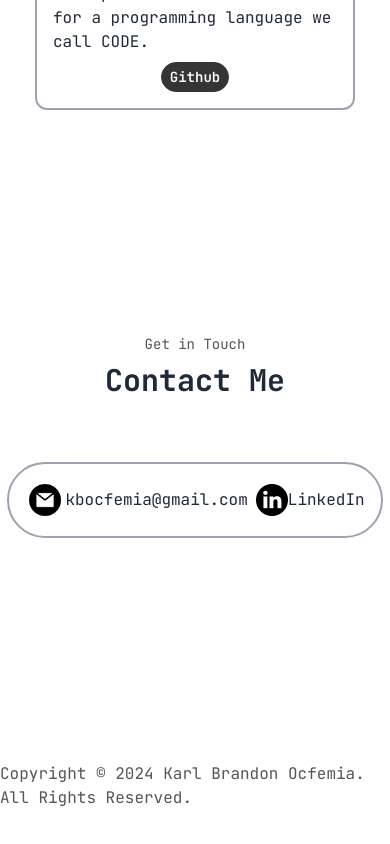
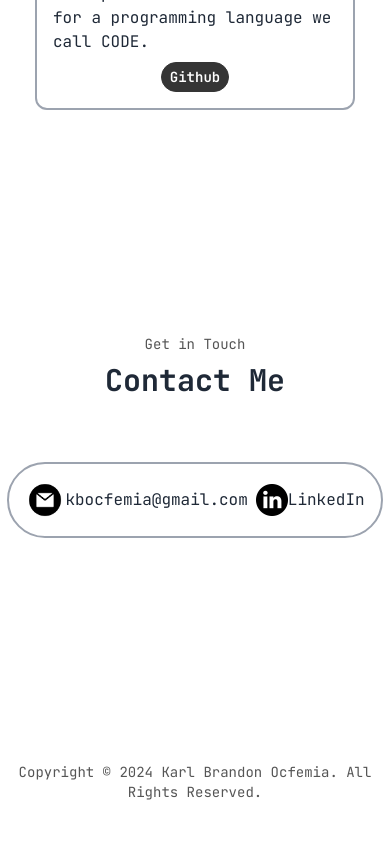
Before and after one commit to kb12233/ocfemia_portfolio_react, a React (Vite) app: page / in a window 390 px wide. Shown: the part 4122-4966 px from the top of the page. Built offline with nearby package versions, Linux system fonts and the light colour scheme.

Commit message:
Update footer.jsx

```diff
--- a/src/components/footer.jsx
+++ b/src/components/footer.jsx
@@ -3,7 +3,7 @@ import React from "react";
 function Footer() {
   return (
     <footer id="footer" className="flex items-center justify-center mb-10">
-      <p className="text-custom_gray2">Copyright &#169; 2024 Karl Brandon Ocfemia. All Rights Reserved.</p>
+      <p className="text-custom_gray2 text-center text-sm md:text-base">Copyright &#169; 2024 Karl Brandon Ocfemia. All Rights Reserved.</p>
     </footer>
   );
 }
```
